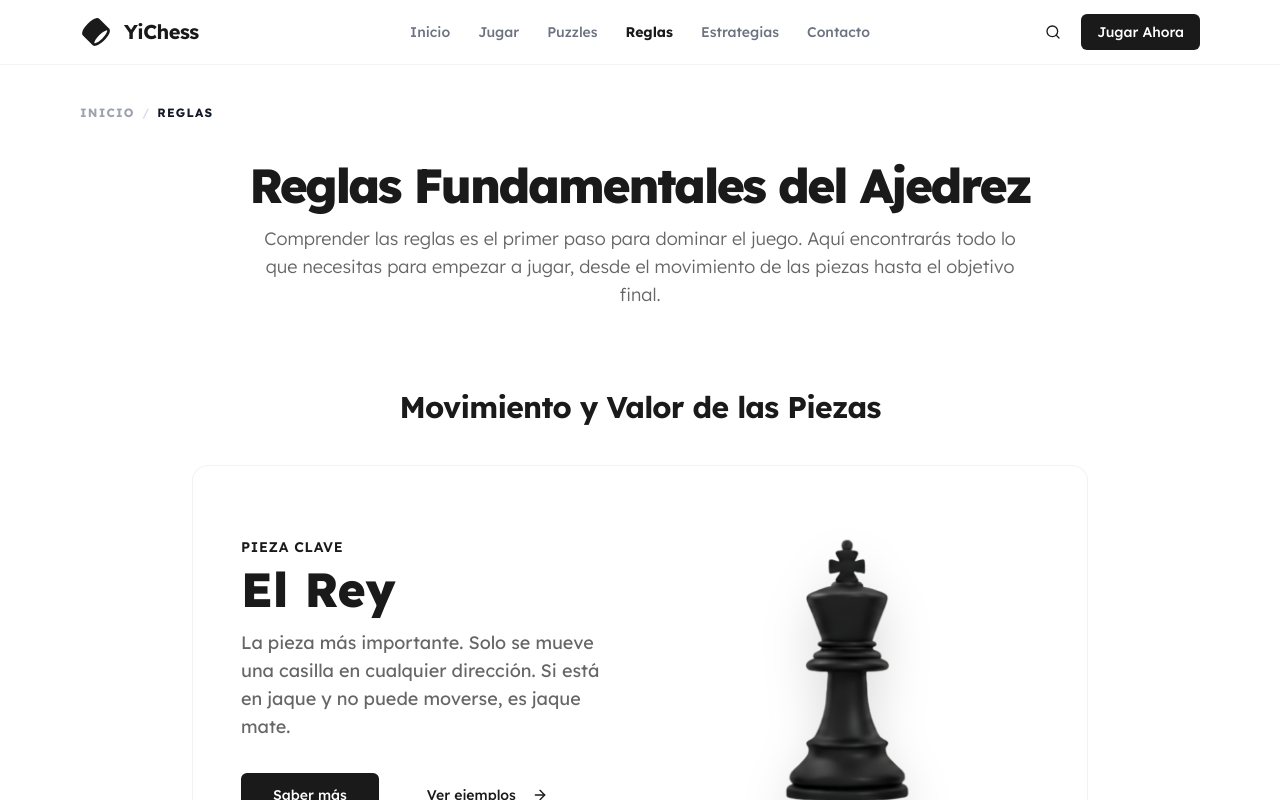
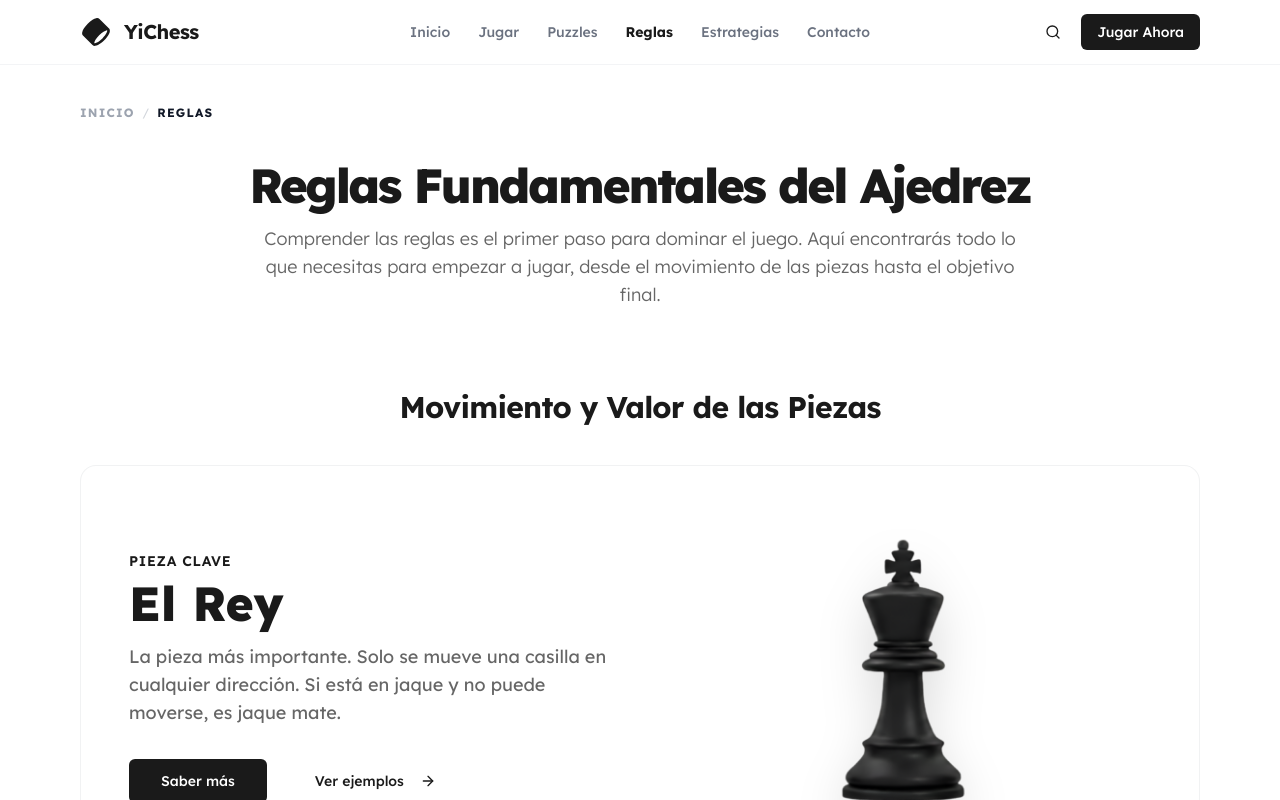
Before and after one commit to yisus17-stack/YiChess, a Next.js app: page /reglas in a window 1280 px wide. Shown: the top 800 px of the page. Built offline with nearby package versions, Linux system fonts and the light colour scheme.

Commit message:
puedes hacer que en pantallas grande abarque mas ancho:

```diff
--- a/src/app/reglas/page.tsx
+++ b/src/app/reglas/page.tsx
@@ -75,7 +75,7 @@ export default function RulesPage() {
   return (
     <div className="max-w-[1200px] w-full px-10">
         <AppBreadcrumb />
-        <div className='max-w-4xl mx-auto'>
+        <div className='max-w-6xl mx-auto'>
             <header className="text-center mb-20">
                 <h1 className="text-5xl font-extrabold text-foreground tracking-tighter mb-4">Reglas Fundamentales del Ajedrez</h1>
                 <p className="text-lg font-light text-muted-foreground max-w-3xl mx-auto">
```
